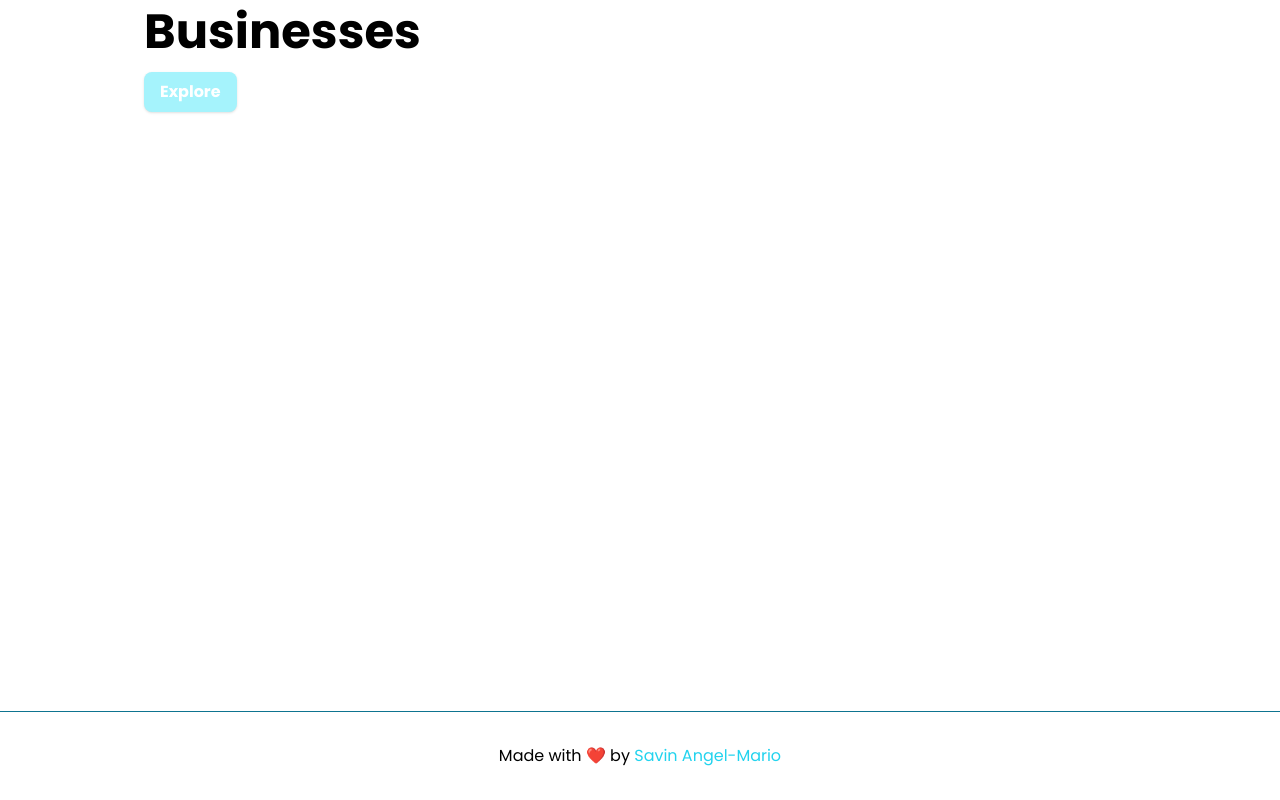
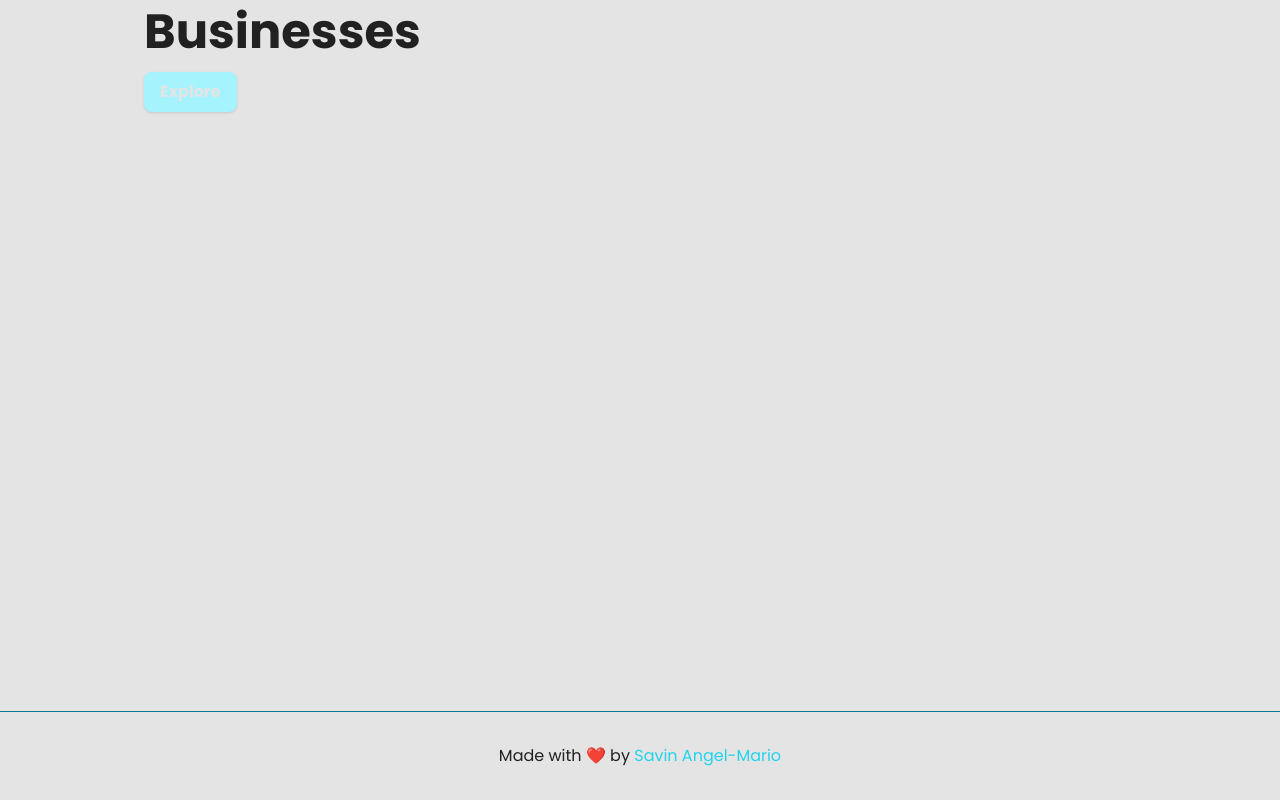
Before and after one commit to ciorogarlaunita/landing, a Next.js app: page /businesses in a window 1280 px wide. Built offline with nearby package versions, Linux system fonts and the light colour scheme.

Commit message:
Fixed colors

```diff
--- a/src/app/layout.tsx
+++ b/src/app/layout.tsx
@@ -10,7 +10,10 @@ export const metadata: Metadata = {
 	appleWebApp: true,
 	viewport: "width=device-width, initial-scale=1, shrink-to-fit=no, viewport-fit=cover",
 	colorScheme: "light",
-	themeColor: "#ffffff",
+	themeColor: [
+		{ media: "(prefers-color-scheme: light)", color: "#e4e4e4" },
+		{ media: "(prefers-color-scheme: dark)", color: "#212121" },
+	],
 	icons: [
 		{
 			rel: "apple-touch-icon",
@@ -48,7 +51,7 @@ export default function Layout({ children }: { children: React.ReactNode }) {
 			<head>
 				<link rel="stylesheet" href="https://fonts.googleapis.com/css2?family=Material+Symbols+Outlined:opsz,wght,FILL,GRAD@48,400,0,200"/>
 			</head>
-			<body className={`${poppinsFont.variable} dark:bg-dark dark:text-white font-sans flex flex-col`}>
+			<body className={`${poppinsFont.variable} bg-light text-dark dark:bg-dark dark:text-white font-sans flex flex-col`}>
 				<main className="mb-2">
 					{children}
 				</main>
--- a/src/components/Button.tsx
+++ b/src/components/Button.tsx
@@ -5,7 +5,7 @@ export default function Button(props: JSX.IntrinsicElements["button"]) {
 			className={`
 				${props.className || ""}
 				bg-primary-light
-				text-white
+				text-light
 				font-bold
 				py-2 px-4
 				rounded
--- a/tailwind.config.cjs
+++ b/tailwind.config.cjs
@@ -18,6 +18,7 @@ module.exports = {
 					darker: colors.cyan[900],
 				},
 				dark: "#212121",
+				light: "#e4e4e4",
 			},
 			borderRadius: {
 				DEFAULT: '0.5rem',
```
